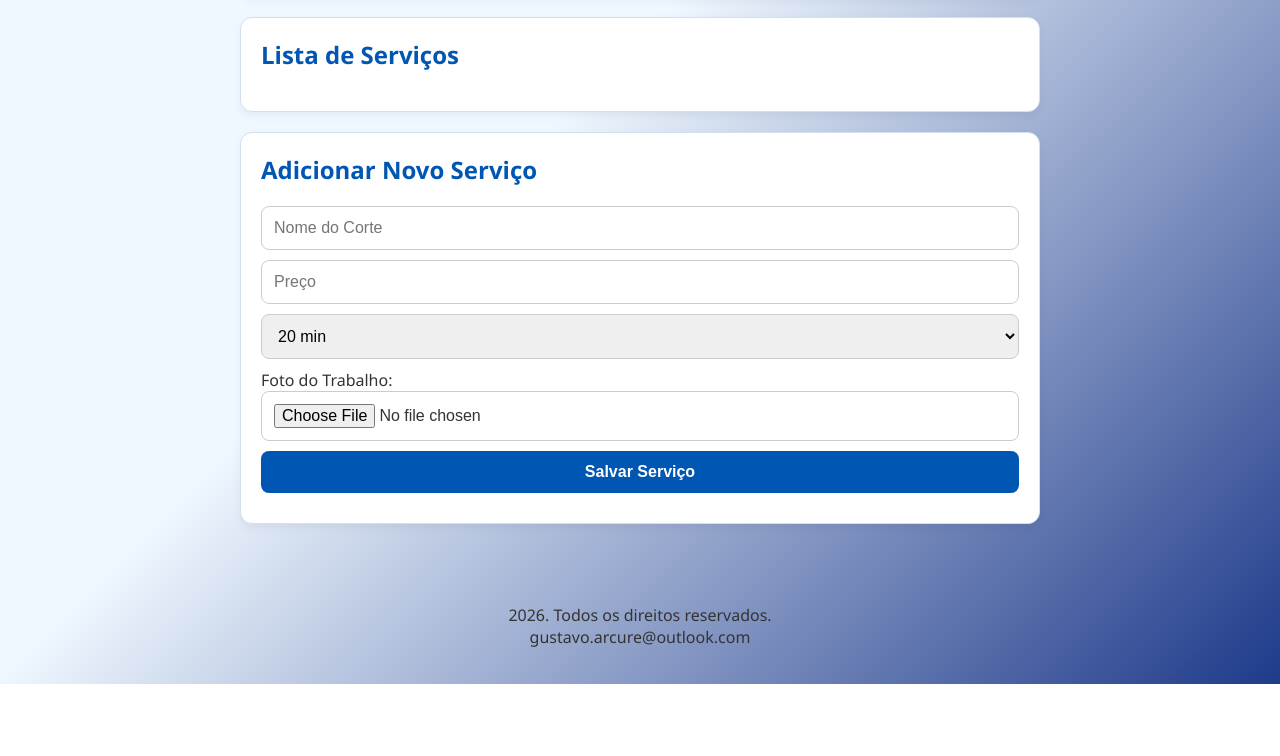
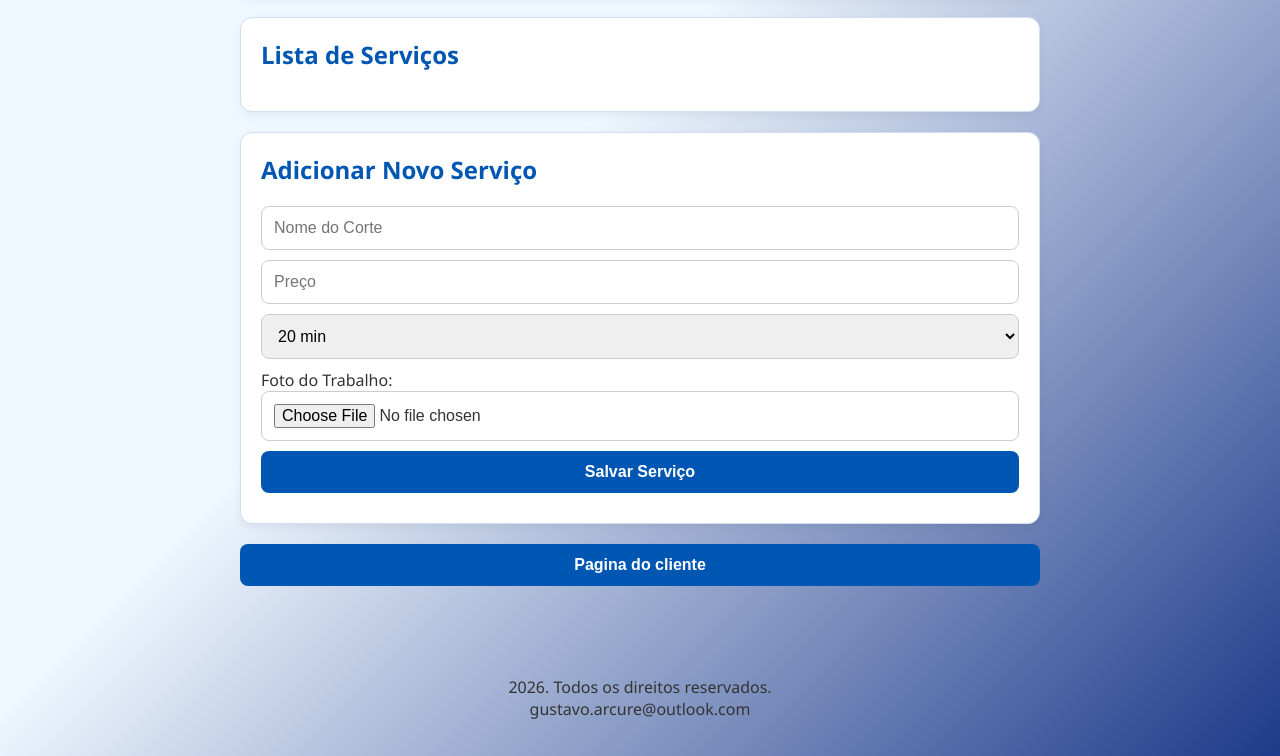
Before and after one commit to Gustavo-Arcure/programa-agendamento, a website: page public/admin.html in a window 1280 px wide. Shown: the part 624-1380 px from the top of the page. Before the commit the page ends 1308 px from the top, so only its background shows below. Drawn offline with Linux system fonts and the light colour scheme; no server answers.

Commit message:
Add files via upload

```diff
--- a/public/admin.html
+++ b/public/admin.html
@@ -50,6 +50,9 @@
     </div>
 
 
+<button src="admin.html">Pagina do cliente</button>
+
+
         <p class="foot">2026. Todos os direitos reservados.<br>gustavo.arcure@outlook.com</p>
 
 
```
